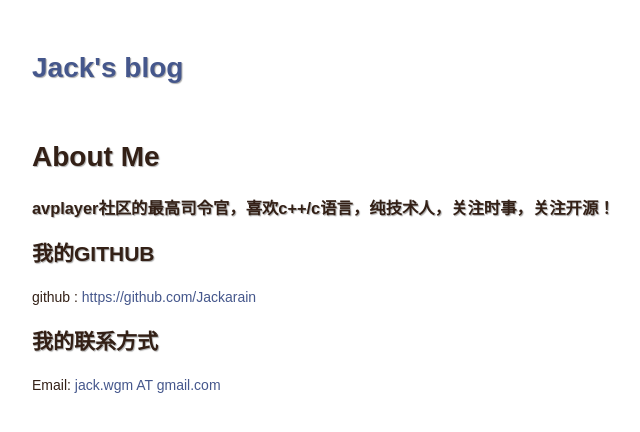
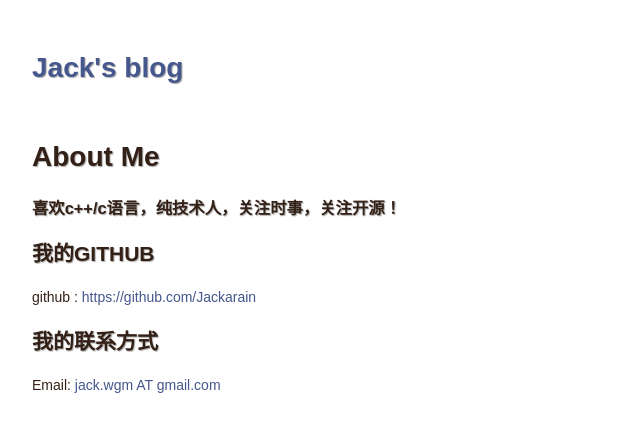
Before and after one commit to Jackarain/jackarain.github.com, a Jekyll site: the page built from about.md, in a window 1280 px wide. Shown: the top 432 px of the page, without its empty margins (216-856 px from the left). Built offline with Jekyll 4.4.1, drawn with Linux system fonts in a browser that asks for light colours; Markdown is read by kramdown in place of the engine named in the settings.

Commit message:
Update about.md

```diff
--- a/about.md
+++ b/about.md
@@ -3,10 +3,10 @@ layout: default
 title: About Me
 ---
 
-###avplayer社区的最高司令官，喜欢c++/c语言，纯技术人，关注时事，关注开源！
+### 喜欢c++/c语言，纯技术人，关注时事，关注开源！
 
-##我的GITHUB
+## 我的GITHUB
 github : <https://github.com/Jackarain>
 
-##我的联系方式
+## 我的联系方式
 Email: [jack.wgm AT gmail.com](mailto:jack.wgm@gmail.com)
```
